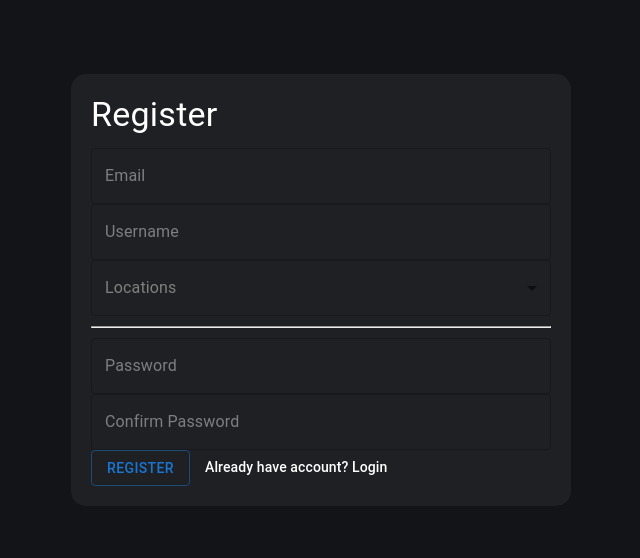
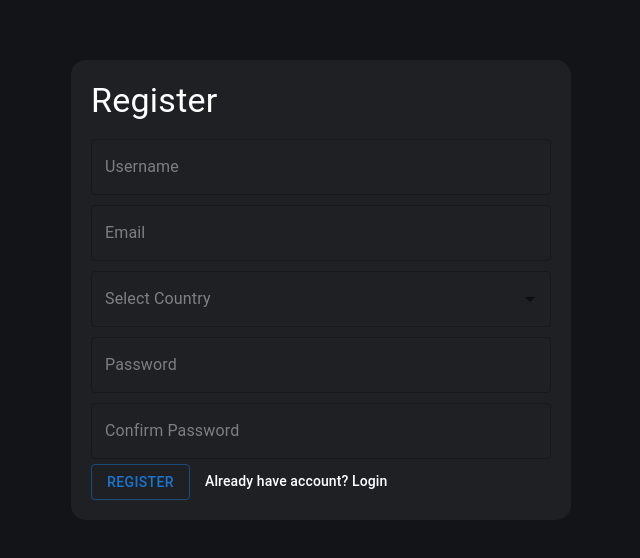
Before and after one commit to michalzard/group-finder, a React (Create React App) app: page /register in a window 1280 px wide. Shown: the part 110-668 px from the top of the page, without its empty margins (319-959 px from the left). Built offline with nearby package versions, Linux system fonts and the light colour scheme; no server answers.

Commit message:
added form validation using formik handler and yup for validation schema

```diff
--- a/package.json
+++ b/package.json
@@ -15,6 +15,7 @@
     "dotenv": "^16.0.3",
     "express": "^4.18.1",
     "express-session": "^1.17.3",
+    "formik": "^2.2.9",
     "mongoose": "^6.6.1",
     "react": "^18.2.0",
     "react-dom": "^18.2.0",
@@ -22,7 +23,8 @@
     "react-router-dom": "^6.4.1",
     "react-scripts": "^5.0.1",
     "sass": "^1.49.9",
-    "uuid": "^9.0.0"
+    "uuid": "^9.0.0",
+    "yup": "^0.32.11"
   },
   "scripts": {
     "start": "react-scripts start",
--- a/src/components/pages/auth/LoginPage.jsx
+++ b/src/components/pages/auth/LoginPage.jsx
@@ -1,67 +1,78 @@
 import { Button, TextField, Typography } from "@mui/material";
-import React, { useEffect, useState } from "react";
+import React, { useEffect } from "react";
 import { useDispatch, useSelector } from "react-redux";
 import { useNavigate } from "react-router-dom";
-import { userLogin } from "../../redux/reducers/userReducers";
+import { userLogin } from "../../../redux/reducers/userReducers";
 import "./LoginPage.scss";
-import {handleFormChange,FormValidator} from "../../formHelpers";
+import { useFormik } from "formik";
+import * as yup from "yup";
 
 
 function LoginPage() {
   const navigate = useNavigate();
   const dispatch = useDispatch();
 
-  const [formState,setFormState] = useState({username:"",password:""});
+  const loginValidationSchema = yup.object().shape({
+    username:yup.string().required().min(2).max(20),
+    password:yup.string().required().min(5),
+  })
+  const {values,errors,touched,handleChange,handleBlur,handleSubmit,isSubmitting} = useFormik({
+    initialValues:{
+      username:"",
+      password:"",
+    },
+    validationSchema: loginValidationSchema,
+    onSubmit:(values,actions)=>{
+      dispatch(userLogin({username:values.username,password:values.password}));
+      actions.resetForm();
+    }
+  });
 
-
-
-  const handleLogin = async () => {
-      const validation = new FormValidator(formState).isString("username").minmax("username",3,5).isRequired("username")
-      // .isString("password").isRequired("password")
-      const {errors} = validation;
-      console.log(errors);
-      // dispatch(userLogin({ username, password }));
-
-  };
 
   const isLoggedIn = useSelector((state) => state.auth.isLoggedIn);
 
   useEffect(() => {
     if (isLoggedIn) navigate("/dashboard");
-    return ()=>{
-      setFormState({});
-    }
   }, [isLoggedIn,navigate]);
-
+  console.log(errors,touched);
+  console.log(errors.username && touched.username)
   return (
     <section className="Login">
-      <form>
+      <form onSubmit={handleSubmit}>
         <Typography variant="h4" gutterBottom>
           Log in
         </Typography>
         <TextField
           variant="outlined"
+          label="Username"
           placeholder="Username"
-          type="text"
           name="username"
-          onChange={(e) => handleFormChange(e,setFormState)}
+          value={values.username}
+          onChange={handleChange}
+          onBlur={handleBlur}
           fullWidth
+          required
+          error={Boolean(errors.username && touched.username)}
+          helperText={touched.username ? errors.username : ""}
         />
+
         <TextField
           variant="outlined"
+          label="Password"
           placeholder="Password"
+          type="password"
           name="password"
-          type="password"
-          onChange={(e) => handleFormChange(e,setFormState)}
+          value={values.password}
+          onChange={handleChange}
+          onBlur={handleBlur}
           fullWidth
+          required
+          error={Boolean(errors.password && touched.password)}
+          helperText={touched.password ? errors.password : ""}
         />
         <section className="log-btn">
-          <Typography variant="subtitle1" gutterBottom>
-            Forgot Password?
-          </Typography>
-          <Button variant="outlined" onClick={handleLogin}>
-            Login
-          </Button>
+          <Typography variant="subtitle1" gutterBottom>Forgot Password?</Typography>
+          <Button variant="outlined" type="submit" disabled={isSubmitting}>Login</Button>
         </section>
         {/* This is gonna be divider */}
         <hr />
--- a/src/components/pages/auth/LoginPage.scss
+++ b/src/components/pages/auth/LoginPage.scss
@@ -19,6 +19,9 @@
     padding: 25px;
     border-radius: 20px;
     width: 400px;
+    .MuiFormControl-root{
+      margin:5px 0;//space between inputs
+    }
     .log-btn {
       display: flex;
       justify-content: space-between;
@@ -31,6 +34,10 @@
     button {
       border: 1px solid $gradient-pink !important;
       color: $gradient-pink !important;
+    }
+    button:disabled{
+      border: 1px solid gray !important;
+      color:gray !important;
     }
     hr {
       width: 100%;
--- a/src/components/pages/auth/RegisterPage.jsx
+++ b/src/components/pages/auth/RegisterPage.jsx
@@ -1,60 +1,86 @@
-import { Button, FormControl, InputLabel, MenuItem, Select, TextField, Typography } from "@mui/material";
-import React, { useEffect, useState } from "react";
+import { Autocomplete, Button, createFilterOptions, TextField, Typography } from "@mui/material";
+import React, { useEffect } from "react";
 import { useDispatch, useSelector } from "react-redux";
 import { useNavigate } from "react-router-dom";
-import { userRegister } from "../../redux/reducers/userReducers";
+import { userRegister } from "../../../redux/reducers/userReducers";
 import "./RegisterPage.scss";
+import * as yup from "yup";
+import { useFormik } from "formik";
+
+import Countries from "./countries.json";
 
 function RegisterPage() {
   const navigate = useNavigate();
   const dispatch = useDispatch();
-  const [currentLocation,setLocation] = useState("");
-  const [email,setEmail] = useState("");
-  const [username,setUsername] = useState("");
-  const [password,setPassword] = useState("");
 
-  const handleRegistration=()=>{
-    dispatch(userRegister({email,username,password}));
-  }
   const isLoggedIn = useSelector((state)=>state.auth.isLoggedIn);
   useEffect(()=>{
   if(isLoggedIn) navigate("/dashboard");
-  },[isLoggedIn]);
+  },[isLoggedIn,navigate]);
+
+  const parseCountries=(countries)=>{
+    //expected format "AF" : "Afghanistan"
+    const countryCode = Object.keys(countries);
+    const countryName = Object.values(countries);
+    const countryArray =[];
+    for(let i=0;i<countryCode.length;i++){
+      countryArray.push({code:countryCode[i],label:countryName[i]});
+    }
+    return countryArray;
+  }
+
+
+  const registerValidationSchema = yup.object().shape({
+    email:yup.string().email("Enter valid email").required(),
+    username:yup.string().min(2).max(20).required(),
+    location:yup.string().notRequired(),
+    password:yup.string().required().min(5),
+    confirmPassword:yup.string().required().oneOf([yup.ref("password")],"Password need to match")
+  })
+  const {errors,values,touched,handleChange,handleBlur,handleSubmit,setFieldValue} = useFormik({
+    initialValues:{
+      email:"",
+      username:"",
+      location:"",
+      password:"",
+      confirmPassword:"",
+    },
+    validationSchema:registerValidationSchema,
+    onSubmit:(values,actions)=>{
+      actions.resetForm();
+      dispatch(userRegister({email:values.email,username:values.username,password:values.password}));
+    }
+  })
 
   return (
     <section className="Register">
-      <form>
+      <form onSubmit={handleSubmit}>
       <Typography variant="h4" gutterBottom>Register</Typography>
-        <TextField placeholder="Email" type="email" fullWidth onChange={(e)=>{setEmail(e.target.value);}}/>
-        <TextField placeholder="Username" type="text" fullWidth onChange={(e)=>{setUsername(e.target.value);}}/>
-        <FormControl fullWidth>
-        <InputLabel id="location-label">Locations</InputLabel>
-        <Select placeholder="locations" labelId="location-label" value={currentLocation} label="Locations" onChange={(e)=>setLocation(e.target.value)}>
-          <MenuItem value={1}>
-          Location 1
-          </MenuItem>
-          <MenuItem value={2}>
-          Location 2
-          </MenuItem>
-          <MenuItem value={3}>
-          Location 3
-          </MenuItem>
-          <MenuItem value={4}>
-          Location 4
-          </MenuItem>
-        </Select>
+        <TextField placeholder="Username" name="username" value={values.username} fullWidth onChange={handleChange} onBlur={handleBlur}
+        error={Boolean(errors.username && touched.username)} helperText={touched.username ? errors.username : ""}
+        />
 
-        </FormControl>
+        <TextField placeholder="Email" name="email" type="email" value={values.email} fullWidth onChange={handleChange} onBlur={handleBlur}
+        error={Boolean(errors.email && touched.email)} helperText={touched.email ? errors.email : ""}
+        />
 
-        <hr />
+        <Autocomplete
+        id="filter-location"
+        options={parseCountries(Countries).map(country=>country.label)}
+        filterOptions={createFilterOptions({matchFrom:"any",limit:252})}
+        renderInput={(params)=><TextField {...params} label="Select Country"/>}
+        onChange={(e,value)=>{setFieldValue("location",value);}}
+        />
 
-        <TextField placeholder="Password" type="password" fullWidth onChange={(e)=>{setPassword(e.target.value);}} />
-        <TextField placeholder="Confirm Password" type="password" fullWidth />
+        <TextField placeholder="Password" name="password" type="password" fullWidth  value={values.password} onChange={handleChange} onBlur={handleBlur}
+        error={Boolean(errors.password && touched.password)} helperText={touched.password ? errors.password : ""}/>
+        <TextField placeholder="Confirm Password" name="confirmPassword" type="password" fullWidth value={values.confirmPassword} onChange={handleChange} onBlur={handleBlur}
+        error={Boolean(errors.confirmPassword && touched.confirmPassword)} helperText={touched.confirmPassword ? errors.confirmPassword : ""} />
         <section className="form-footer">
-          <Button variant="outlined" onClick={handleRegistration}>Register</Button>
-          <Typography variant="subtitle2" onClick={()=>{navigate("/login")}}>
-            Already have account? Login
-          </Typography>
+        <Button variant="outlined" type="submit">Register</Button>
+        <Typography variant="subtitle2" onClick={()=>{navigate("/login")}}>
+          Already have account? Login
+        </Typography>
         </section>
       </form>
     </section>
--- a/src/components/pages/auth/RegisterPage.scss
+++ b/src/components/pages/auth/RegisterPage.scss
@@ -18,6 +18,9 @@
     border-radius: 15px;
     padding: 20px;
     max-width: 500px;
+    .MuiFormControl-root{
+      margin:5px 0;//space between inputs
+    }
 
     .form-footer {
       display: flex;
```
Also changed, not shown: src/components/formHelpers.js (deleted, +0 -59 lines), 1 other file (tests, documents, lock files or other folders).
